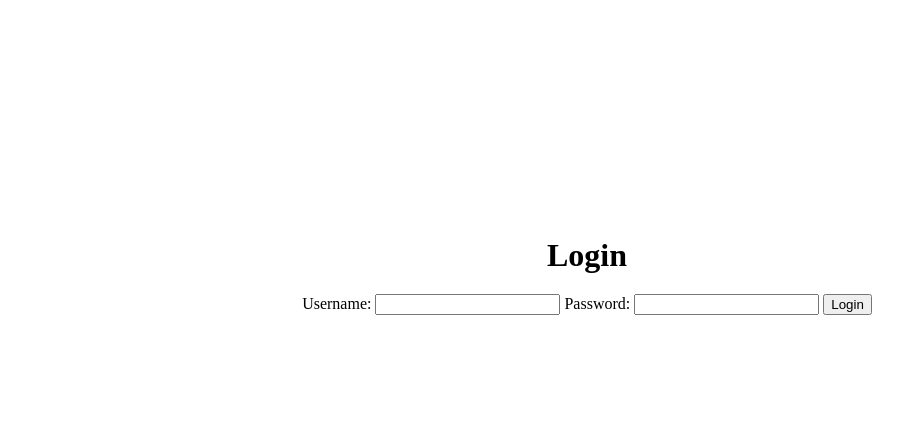
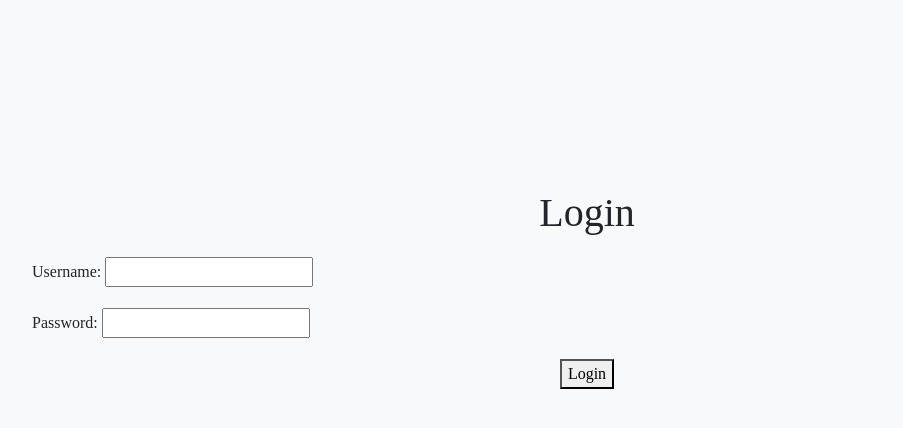
Before and after one commit to Walehdulex/Facial_0Recognition_Scanner, a Flask app: page /login in a window 1280 px wide. Shown: the part 135-563 px from the top of the page, without its empty margins (53-956 px from the left). Run offline with Flask 3, Linux system fonts and the light colour scheme; some libraries are stand-ins or nearby versions.

Commit message:
New updates

```diff
--- a/face-scanner-backend/static/css/style.css
+++ b/face-scanner-backend/static/css/style.css
@@ -6,6 +6,7 @@
     height: 100vh;
     margin: 0;
     font-family: Arial sans-serif;
+    background-color: #f8f9fa;
 }
 
 h1{
@@ -17,3 +18,19 @@
     max-width: 600px;
     border: 2px solid #000;
 }
+
+.navbar {
+    margin-bottom: 20px;
+}
+
+.container {
+    text-align: center;
+}
+
+.form-group {
+    text-align: left;
+}
+
+#video-feed.d-none {
+    display: none;
+}
--- a/face-scanner-backend/templates/login.html
+++ b/face-scanner-backend/templates/login.html
@@ -2,18 +2,27 @@
 <html lang="en">
 <head>
     <meta charset="UTF-8">
+    <meta name="viewport" content="width=device-width, initial-scale=1.0">
     <title>Login</title>
+    <link href="https://maxcdn.bootstrapcdn.com/bootstrap/4.5.2/css/bootstrap.min.css" rel="stylesheet">
     <link rel="stylesheet" href="{{ url_for('static', filename='css/style.css') }}">
 </head>
 <body>
-    <h1>Login</h1>
+    <div class="container">
+        <h1 class="mt-5">Login</h1>
         <form method="POST">
+            <div class="form-group">
                 <label for="username">Username:</label>
                 <input type="text" id="username" name="username" required>
+            </div>
+            <div class="form-group">
                 <label for="password">Password:</label>
                 <input type="password" id="password" name="password" required>
+            </div>
             <button type="submit">Login</button>
         </form>
-
+    </div>
+     <script src="https://ajax.googleapis.com/ajax/libs/jquery/3.5.1/jquery.min.js"></script>
+    <script src="https://maxcdn.bootstrapcdn.com/bootstrap/4.5.2/js/bootstrap.min.js"></script>
 </body>
 </html>
```
Also changed, not shown: face-scanner-backend/templates/index.html (+43 -1 lines), face-scanner-backend/templates/upload.html (+13 -6 lines), face-scanner-backend/face_images/Davido.png (added), 1 other file. Lines whose indentation alone changed are shown as unchanged.
